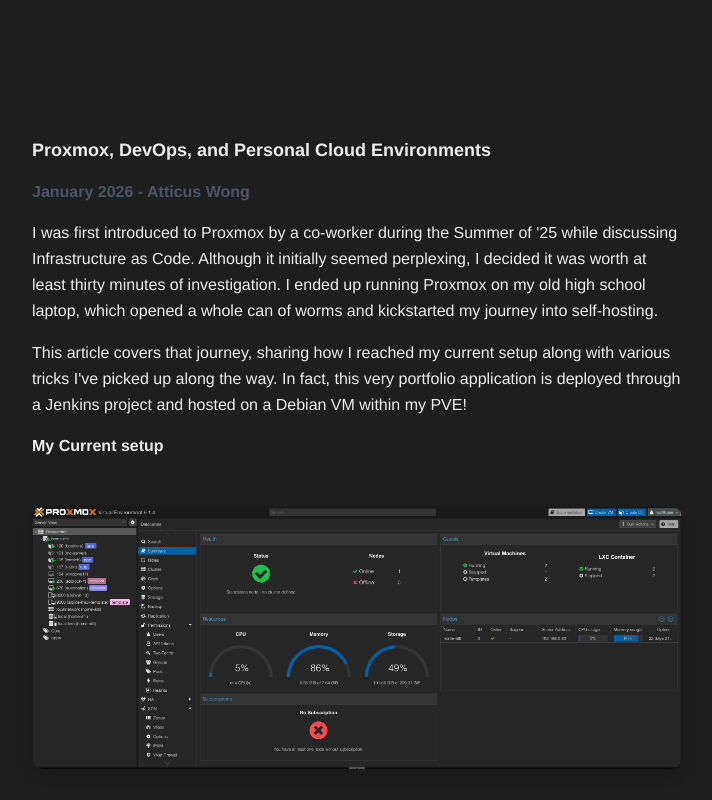
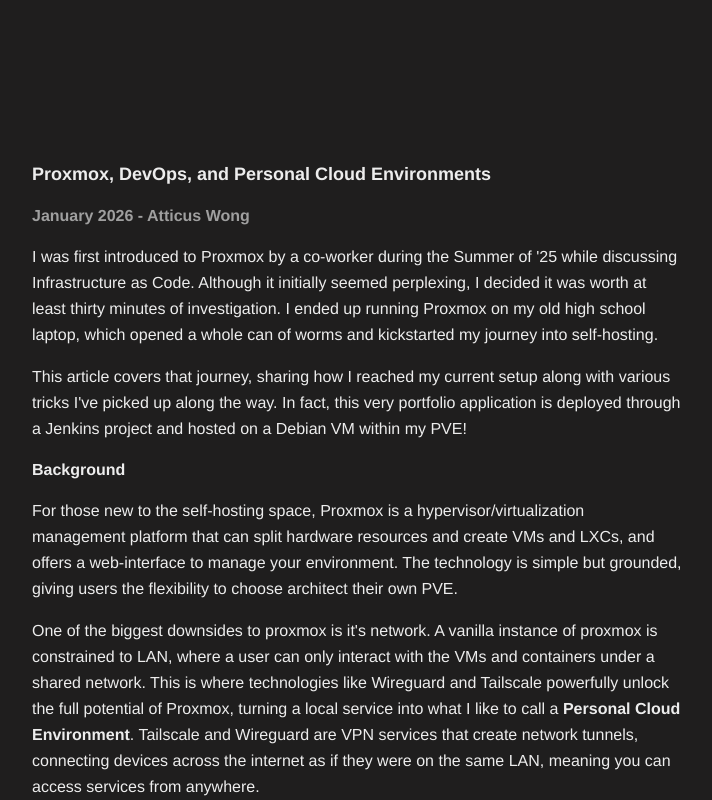
Before and after one commit to Atticus-Wong/portfolio, a Next.js app: page /proxmox in a window 1280 px wide. Shown: the top 800 px of the page, without its empty margins (283-995 px from the left). Built offline with nearby package versions, Linux system fonts and the light colour scheme.

Commit message:
fix: proxmox article + Jenkins/Dockerfiles

```diff
--- a/src/app/page.tsx
+++ b/src/app/page.tsx
@@ -1,3 +1,5 @@
+import Link from "next/link";
+
 export default function Home() {
   return (
     <div className="flex min-h-screen pt-40 justify-center">
@@ -7,12 +9,12 @@
 				</div>
 
 				<div className="font-medium">
-					Hi, I am a SWE in the Bay Area! I&apos;m currently a student @ UC Davis. I love learning about all things SWE-related.
-					Recently I&apos;ve been exploring AI Agents and DevOps.
+					Hi, I am a SWE in the Bay Area! I&apos;m currently a student @ UC Davis. I love learning about all things SWE-related
+		 and recently have been exploring AI Agents and DevOps.
 				</div>
 
 				<div className="font-medium">
-					You can view my portfolio, read my writing or {" "}
+					You can view my portfolio,  <Link href="/writing" className="underline">read my writing</Link> or {" "}
 					<a href="https://github.com/Atticus-Wong" className="underline" target="_blank" rel="noopener noreferrer">code</a>,
 					or {" "}
 					<a href="https://www.linkedin.com/in/atticus-wong/" className="underline" target="_blank" rel="noopener noreferrer">follow me online</a>.
--- a/src/app/proxmox/page.mdx
+++ b/src/app/proxmox/page.mdx
@@ -11,5 +11,11 @@
 
 This article covers that journey, sharing how I reached my current setup along with various tricks I've picked up along the way. In fact, this very portfolio application is deployed through a Jenkins project and hosted on a Debian VM within my PVE!
 
+#### Background
+For those new to the self-hosting space, Proxmox is a hypervisor/virtualization management platform that can split hardware resources and create VMs and LXCs, and offers a web-interface to manage your environment. The technology is simple but grounded, giving users the flexibility to choose architect their own PVE.
+
+One of the biggest downsides to proxmox is it's network. A vanilla instance of proxmox is constrained to LAN, where a user can only interact with the VMs and containers under a shared network. This is where technologies like Wireguard and Tailscale powerfully unlock the full potential of Proxmox, turning a local service into what I like to call a **Personal Cloud Environment**. Tailscale and Wireguard are VPN services that create network tunnels, connecting devices across the internet as if they were on the same LAN, meaning you can access services from anywhere.
+
+
 #### My Current setup
 ![My Server Setup](/PVE_environment.png)
--- a/src/app/writing/page.tsx
+++ b/src/app/writing/page.tsx
@@ -5,7 +5,7 @@
         <div className="font-extrabold text-lg">
           Writing
         </div>
-        <div className="text-gray-500">By Atticus Wong</div>
+        <div className="text-[#9f9f9f]">by Atticus Wong</div>
 
         <div className="font-medium mt-4">
           Here is a list of my writing:
@@ -13,7 +13,7 @@
 
         <ul className="list-disc pl-5 font-medium mt-4">
           <li>
-            <a href="/proxmox" className="underline hover:text-gray-400">
+            <a href="/proxmox" className="underline">
               Proxmox, DevOps, and Personal Cloud Environments
             </a>
           </li>
--- a/src/mdx-components.tsx
+++ b/src/mdx-components.tsx
@@ -5,9 +5,9 @@
   return {
     h1: ({ children }) => <h1 className="font-extrabold text-2xl max-w-[650px] mx-auto w-full">{children}</h1>,
     h2: ({ children }) => <h2 className="font-bold text-xl max-w-[650px] mx-auto w-full">{children}</h2>,
-    h3: ({ children }) => <h3 className="font-bold text-lg max-w-[650px] mx-auto w-full">{children}</h3>,
+    h3: ({ children }) => <h3 className="font-bold text-lg mt-6 max-w-[650px] mx-auto w-full">{children}</h3>,
     h4: ({ children }) => <h4 className="font-bold max-w-[650px] mx-auto w-full">{children}</h4>,
-    h5: ({ children }) => <h5 className="font-bold max-w-[650px] mx-auto w-full text-gray-600">{children}</h5>,
+    h5: ({ children }) => <h5 className="font-bold max-w-[650px] mx-auto w-full text-[#9f9f9f]">{children}</h5>,
     p: ({ children }) => <p className="leading-relaxed font-medium max-w-[650px] mx-auto w-full">{children}</p>,
     a: ({ children, href }) => (
       <a
```
Also changed, not shown: 2 other files (tests, documents, lock files or other folders).
